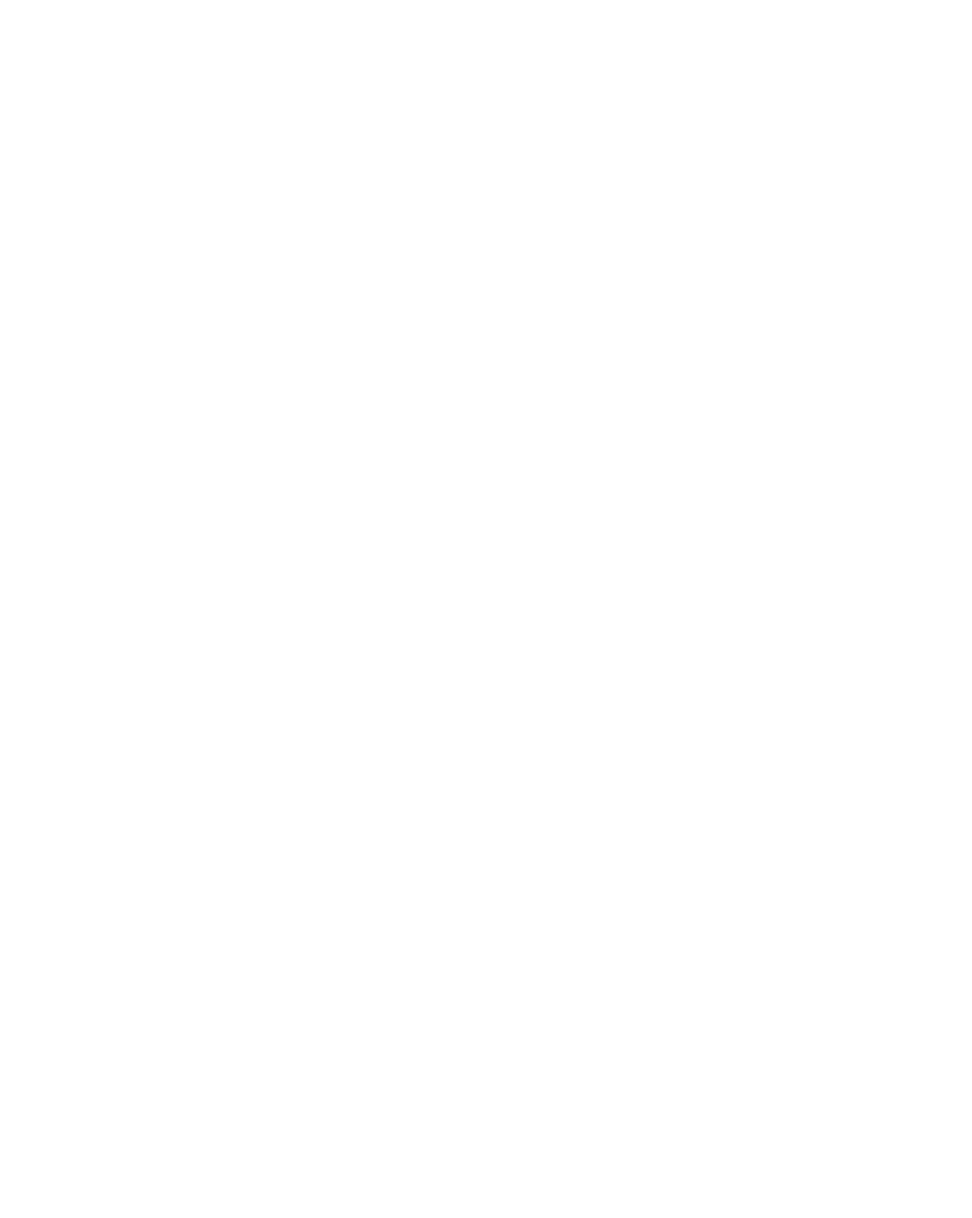
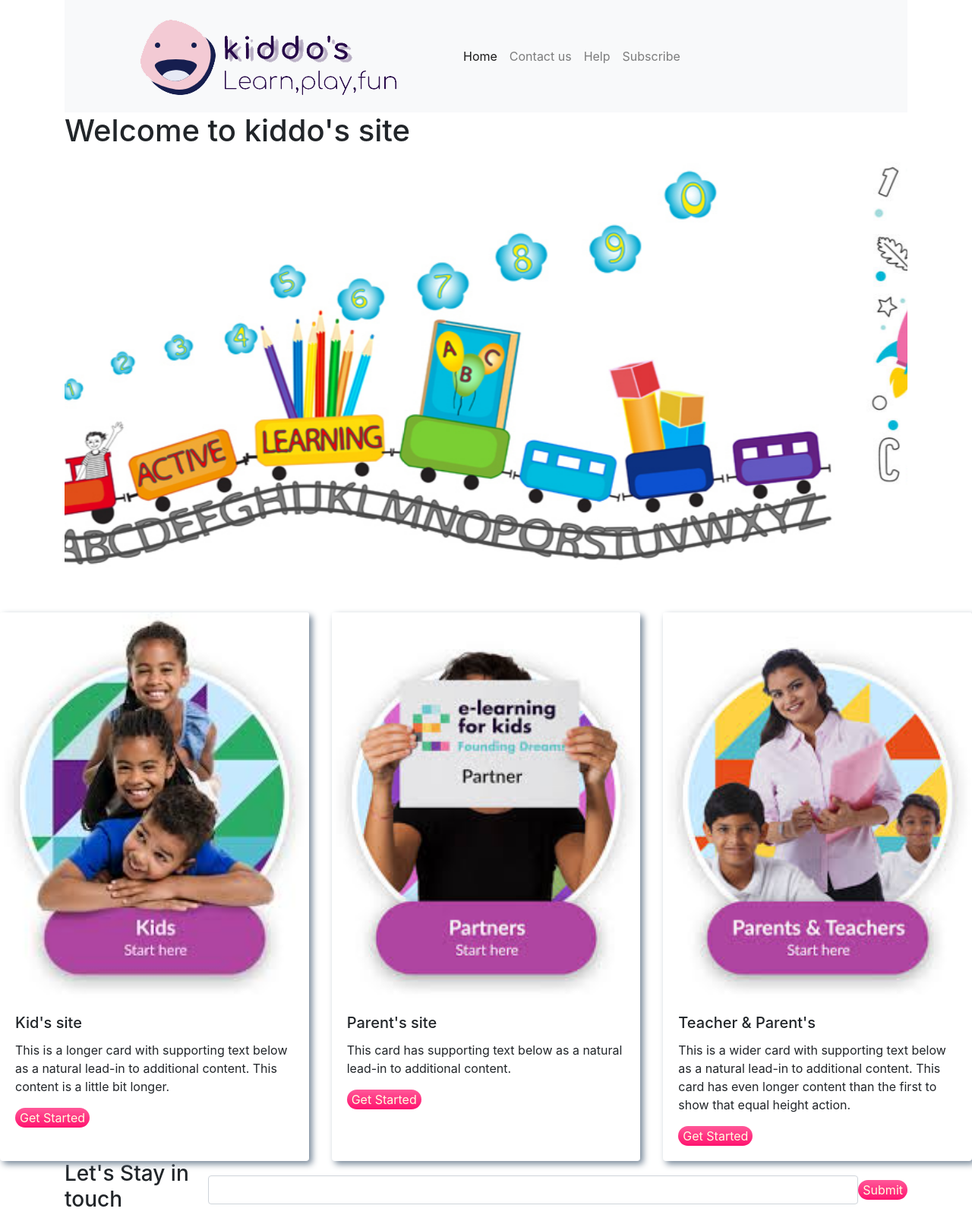
Before and after one commit to FarjanaNishu/kiddo-s-website, a plain HTML site: page index.html in a window 1280 px wide. Shown: the whole page at 76% size. Before the commit the page ends 800 px from the top, so only its background shows below. Drawn offline with nearby package versions, Linux system fonts and the light colour scheme.

Commit message:
added all

```diff
--- a/index.html
+++ b/index.html
@@ -4,8 +4,104 @@
     <meta charset="UTF-8">
     <meta name="viewport" content="width=device-width, initial-scale=1.0">
     <title>kiddo's site</title>
+    <link rel="stylesheet" href="https://stackpath.bootstrapcdn.com/bootstrap/4.5.2/css/bootstrap.min.css" integrity="sha384-JcKb8q3iqJ61gNV9KGb8thSsNjpSL0n8PARn9HuZOnIxN0hoP+VmmDGMN5t9UJ0Z" crossorigin="anonymous">
+    <link rel="stylesheet" href="style.css">
+
 </head>
 <body>
+    <div class="container">
+        <nav class="navbar navbar-expand-lg navbar-light bg-light">
+            <a class="navbar-brand" href="#"><img src="image/logo.png" alt=""></a>
+            <button class="navbar-toggler" type="button" data-toggle="collapse" data-target="#navbarNav" aria-controls="navbarNav" aria-expanded="false" aria-label="Toggle navigation">
+              <span class="navbar-toggler-icon"></span>
+            </button>
+            <div class="collapse navbar-collapse" id="navbarNav">
+              <ul class="navbar-nav">
+                <li class="nav-item active">
+                  <a class="nav-link" href="#">Home <span class="sr-only">(current)</span></a>
+                </li>
+                <li class="nav-item">
+                  <a class="nav-link" href="#contact">Contact us</a>
+                </li>
+                <li class="nav-item">
+                  <a class="nav-link" href="#help">Help</a>
+                </li>
+                <li class="nav-item">
+                    <a class="nav-link" href="#subscribe">Subscribe</a>
 
+                </li>
+              </ul>
+            </div>
+          </nav>
+
+    </div>
+    <div class="container">
+        <h1>Welcome to kiddo's site</h1>
+        <div id="carouselExampleControls" class="carousel slide" data-ride="carousel">
+            <div class="carousel-inner">
+              <div class="carousel-item active">
+                <img src="image/6.jpg" class="d-block w-100" alt="...">
+              </div>
+              <div class="carousel-item">
+                <img src="image/7.jpg" class="d-block w-100" alt="...">
+              </div>
+              <div class="carousel-item">
+                <img src="image/10.jpeg" class="d-block w-100" alt="...">
+              </div>
+            </div>
+            <a class="carousel-control-prev" href="#carouselExampleControls" role="button" data-slide="prev">
+              <span class="carousel-control-prev-icon" aria-hidden="true"></span>
+              <span class="sr-only">Previous</span>
+            </a>
+            <a class="carousel-control-next" href="#carouselExampleControls" role="button" data-slide="next">
+              <span class="carousel-control-next-icon" aria-hidden="true"></span>
+              <span class="sr-only">Next</span>
+            </a>
+          </div>
+    </div>
+
+    <div class="card-deck">
+        <div class="card">
+          <img src="image/2.jpg" class="card-img-top" alt="...">
+          <div class="card-body">
+            <h5 class="card-title">Kid's site</h5>
+            <p class="card-text">This is a longer card with supporting text below as a natural lead-in to additional content. This content is a little bit longer.</p>
+            <button class="Start-here-button">Get Started</button>
+          </div>
+        </div>
+        <div class="card">
+          <img src="image/3.jpg" class="card-img-top" alt="...">
+          <div class="card-body">
+            <h5 class="card-title">Parent's site</h5>
+            <p class="card-text">This card has supporting text below as a natural lead-in to additional content.</p>
+            <button class="Start-here-button">Get Started</button>
+          </div>
+        </div>
+        <div class="card">
+          <img src="image/4.jpg" class="card-img-top" alt="...">
+          <div class="card-body">
+            <h5 class="card-title">Teacher & Parent's</h5>
+            <p class="card-text">This is a wider card with supporting text below as a natural lead-in to additional content. This card has even longer content than the first to show that equal height action.</p>
+            <button class="Start-here-button">Get Started</button>
+          </div>
+        </div>
+      </div>
+
+      <div class="container d-flex align-items-center id="subscribe">
+          <h3>Let's Stay in touch</h3>
+          <input class="form-control" type="text">
+
+          <button class="Start-here-button">Submit</button>
+
+
+      </div>
+
+
+
+
+
+<script src="https://code.jquery.com/jquery-3.5.1.slim.min.js" integrity="sha384-DfXdz2htPH0lsSSs5nCTpuj/zy4C+OGpamoFVy38MVBnE+IbbVYUew+OrCXaRkfj" crossorigin="anonymous"></script>
+<script src="https://cdn.jsdelivr.net/npm/popper.js@1.16.1/dist/umd/popper.min.js" integrity="sha384-9/reFTGAW83EW2RDu2S0VKaIzap3H66lZH81PoYlFhbGU+6BZp6G7niu735Sk7lN" crossorigin="anonymous"></script>
+<script src="https://stackpath.bootstrapcdn.com/bootstrap/4.5.2/js/bootstrap.min.js" integrity="sha384-B4gt1jrGC7Jh4AgTPSdUtOBvfO8shuf57BaghqFfPlYxofvL8/KUEfYiJOMMV+rV" crossorigin="anonymous"></script>
 </body>
 </html>
--- a/style.css
+++ b/style.css
@@ -0,0 +1,36 @@
+.cat1{
+    background-color: palevioletred;
+}
+.cat2{
+    background-color: green;
+}
+.cat3{
+    background-color: yellowgreen;
+}
+.cat1 .cat2 .cat3{
+    padding: 10px 30px;
+}
+.button{
+    border-radius: 100px;
+    background-color: thistle;
+}
+.h1{
+    color: midnightblue;
+    font-style: oblique;
+}
+.card{
+    border: none;
+    box-shadow: 4px 4px 8px lightslategray;
+}
+.Start-here-button{
+    background-image: linear-gradient(to bottom, #ff5898 0%, #ff136f 100%);
+    color: lightyellow;
+    border: none;
+    border-radius: 20px;
+    padding: 15px, 45px;
+    cursor: pointer;
+}
+#subscribe{
+    height: 300px;
+    color: mistyrose;
+}
```
Also changed, not shown: image/10.jpeg (added), image/5.jpg (added), image/6.jpg (added), image/7.jpg (added).
